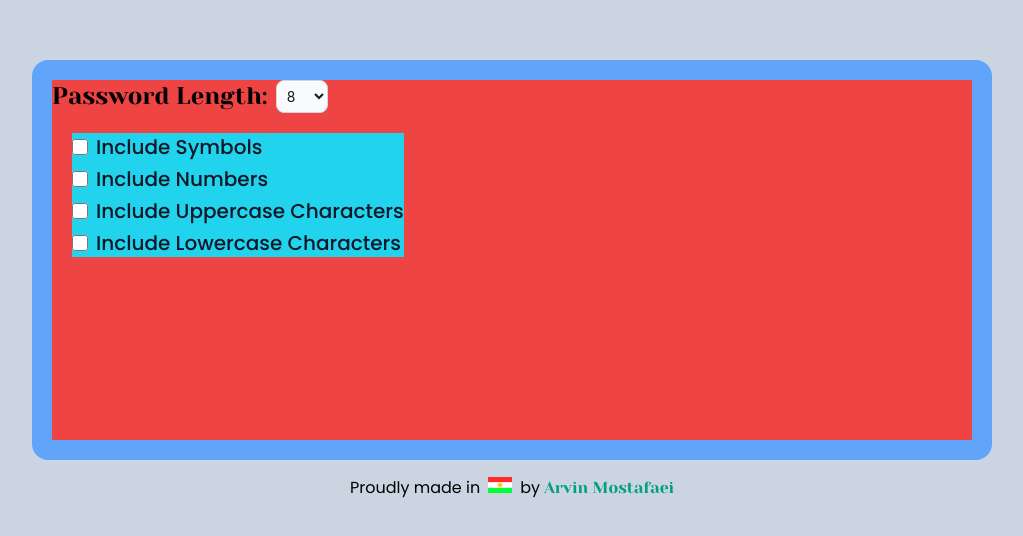
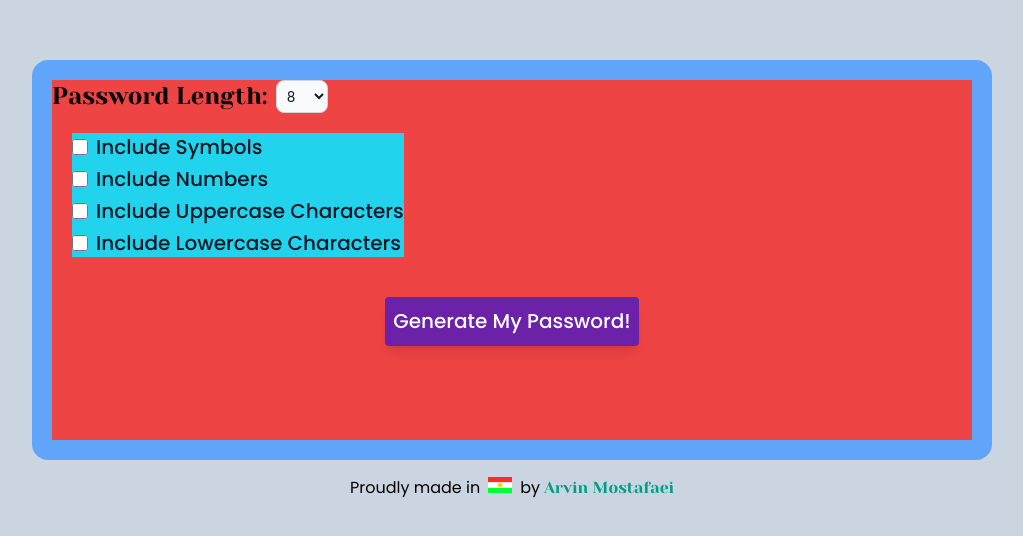
Before and after one commit to arviinmo/palora, a Next.js app: page / in a window 1280 px wide. Shown: the part 120-656 px from the top of the page, without its empty margins (128-1151 px from the left). Built offline with nearby package versions, Linux system fonts and the light colour scheme.

Commit message:
add GenButton component

```diff
--- /dev/null
+++ b/components/GenButton/GenButton.jsx
@@ -0,0 +1,16 @@
+import React from "react";
+
+function GenButton() {
+  return (
+    <div className="flex text-center items-center justify-center mt-10">
+      <button
+        type="button"
+        className="inline-block px-2 py-3 text-xl font-Poppins bg-purple-800 text-white font-medium leading-tight rounded shadow-lg hover:bg-purple-700 hover:shadow-lg focus:bg-purple-700 focus:shadow-lg focus:outline-none focus:ring-0 active:bg-blue-800 active:shadow-lg transition duration-150 ease-in-out"
+      >
+        Generate My Password!
+      </button>
+    </div>
+  );
+}
+
+export default GenButton;
--- a/components/passwordgenerator/PassGen.jsx
+++ b/components/passwordgenerator/PassGen.jsx
@@ -1,4 +1,5 @@
 import React from "react";
+import GenButton from "../GenButton/GenButton";
 import PassLength from "../passLength/PassLength";
 import RadioOptions from "../RadioOptions/RadioOptions";
 
@@ -10,6 +11,7 @@
         <PassLength />
       </div>
         <RadioOptions />
+        <GenButton />
     </div>
   );
 }
```
